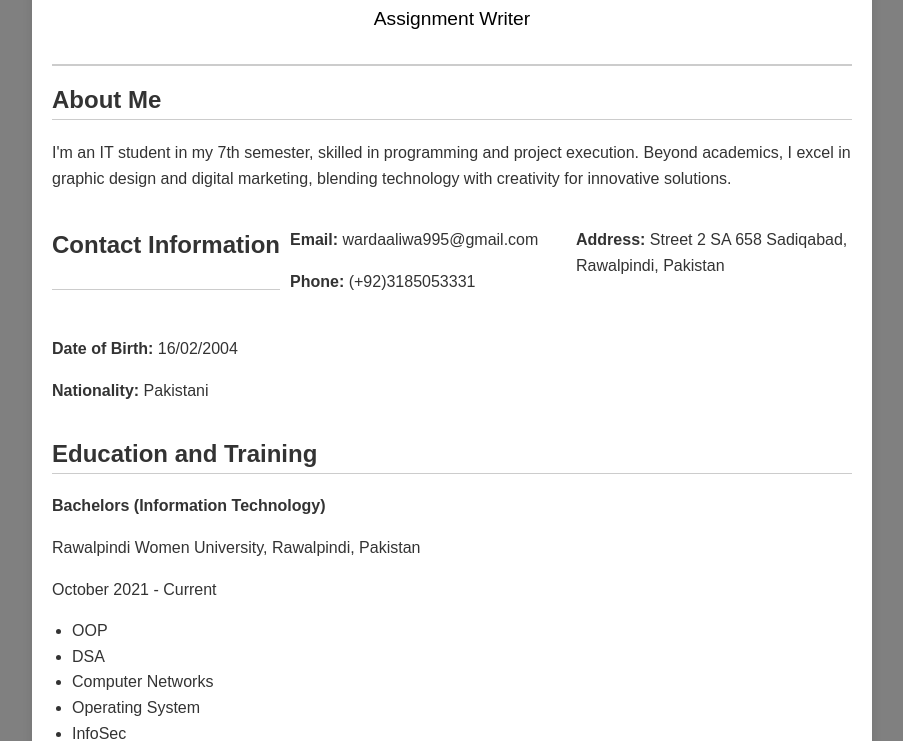
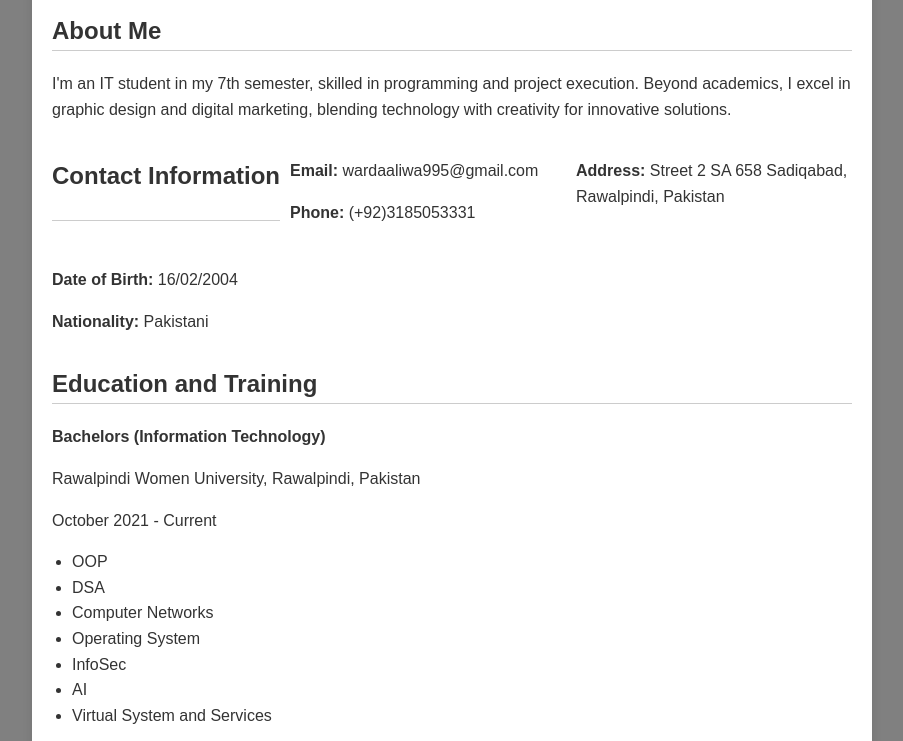
Before and after one commit to Wardah114/website, a plain HTML site: page index.html in a window 1280 px wide. Shown: the part 92-833 px from the top of the page, without its empty margins (188-1091 px from the left). Drawn offline with Linux system fonts and the light colour scheme.

Commit message:
Update index.html

```diff
--- a/index.html
+++ b/index.html
@@ -69,7 +69,7 @@
     <div class="cv-container">
         <header>
             <h1>Warda Ali</h1>
-            <p>Assignment Writer</p>
+
         </header>
 
         <section class="about-me">
```
